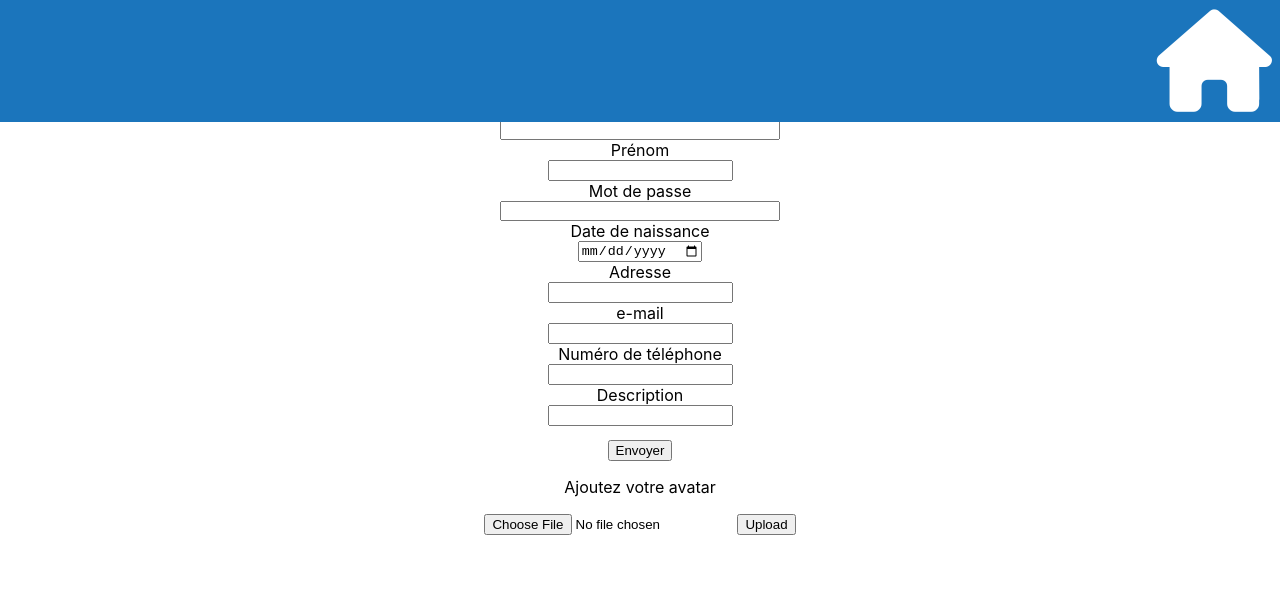
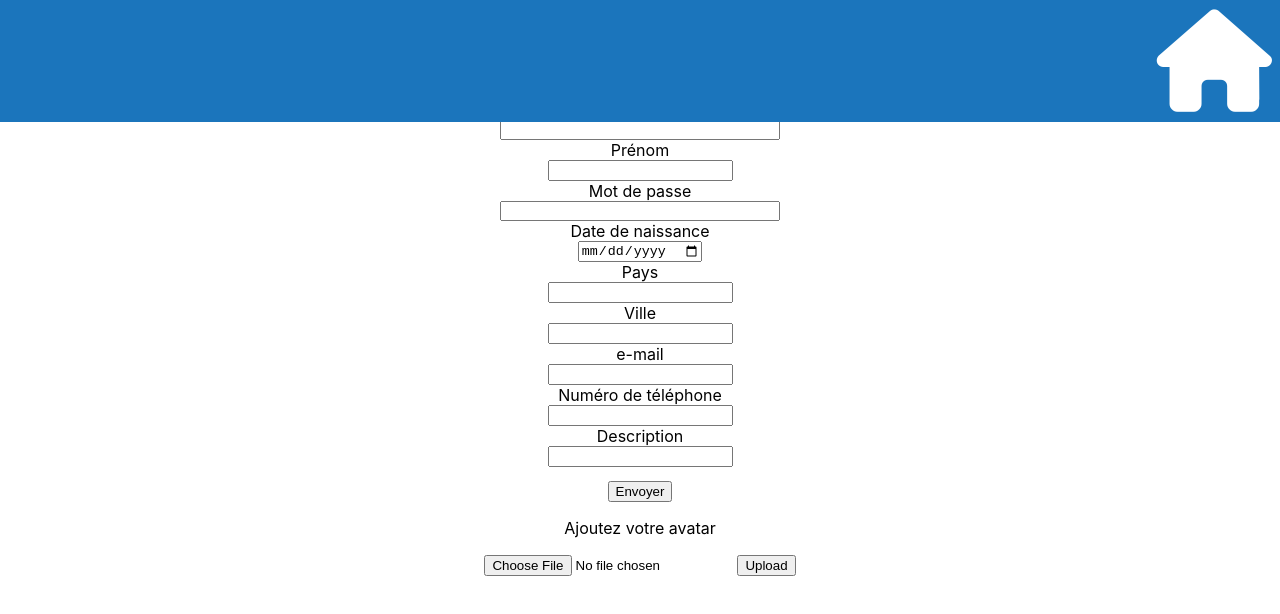
Before and after one commit to WildCodeSchool/reims-0919-js-tuk-tuk-travel, a React (Create React App) app in the folder tuktuktravel/: page /formusers in a window 1280 px wide. Shown: the top 614 px of the page. Built offline with nearby package versions, Linux system fonts and the light colour scheme.

Commit message:
modify state and input in formUser for add country and city

```diff
--- a/tuktuktravel/src/components/FormUsers.js
+++ b/tuktuktravel/src/components/FormUsers.js
@@ -11,7 +11,8 @@ class FormUsers extends Component {
       firstname: '',
       password: '',
       birthday: '',
-      address: '',
+      country: '',
+      city: '',
       email: '',
       phone_number: '',
       description: ''
@@ -50,8 +51,10 @@ class FormUsers extends Component {
           <input type="text" id="password" onChange={this.change} />
           <label htmlFor="birthday">Date de naissance</label>
           <input type="date" id="birthday" onChange={this.change} />
-          <label htmlFor="address">Adresse</label>
-          <input type="text" id="address" onChange={this.change} />
+          <label htmlFor="country">Pays</label>
+          <input type="text" id="country" onChange={this.change} />
+          <label htmlFor="city">Ville</label>
+          <input type="text" id="city" onChange={this.change} />
           <label htmlFor="email">e-mail</label>
           <input type="text" id="email" onChange={this.change} />
           <label htmlFor="phone_number">Numéro de téléphone</label>
```
